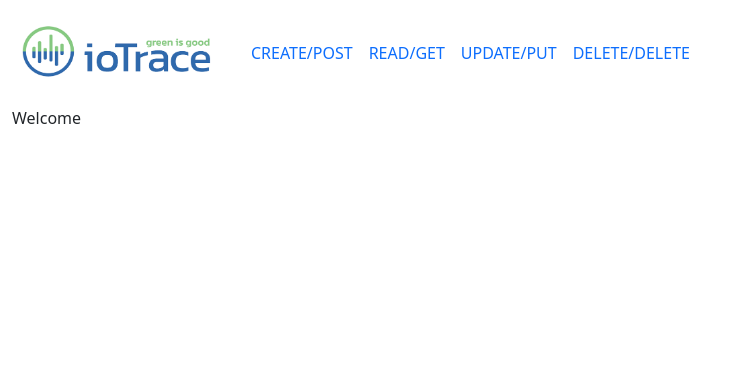
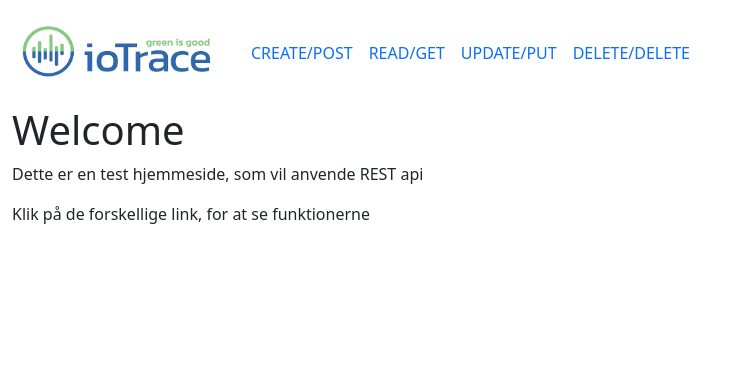
Before and after one commit to jwalkern/Git_Project, a Flask app: page / in a window 1280 px wide. Shown: the top 366 px of the page, without its empty margins (0-740 px from the left). Run offline with Flask 2, Linux system fonts and the light colour scheme; some libraries are stand-ins or nearby versions.

Commit message:
Update index.html

```diff
--- a/ioTrace/website/app/templates/index.html
+++ b/ioTrace/website/app/templates/index.html
@@ -2,6 +2,9 @@
 {% block title %}Home{% endblock %}
 {% block body %}
 
-<p>Welcome</p>
+<h1>Welcome</h1>
+
+<p>Dette er en test hjemmeside, som vil anvende REST api</p>
+<p>Klik på de forskellige link, for at se funktionerne</p>
 
 {% endblock %}
```
